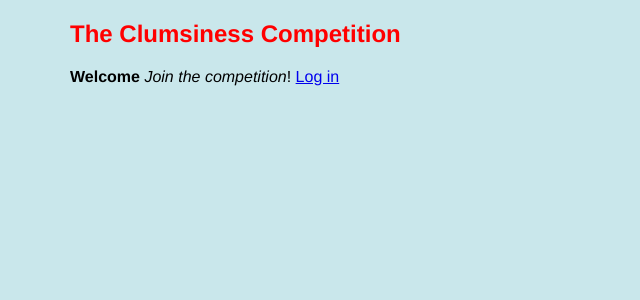
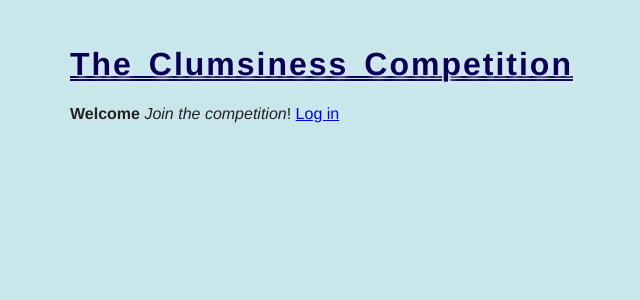
Before and after one commit to rautiais/t-h-ilykisa, a Flask app: page / in a window 1280 px wide. Shown: the top 300 px of the page, without its empty margins (210-850 px from the left). Run offline with Flask 3, Linux system fonts and the light colour scheme.

Commit message:
Started working on the css layout

```diff
--- a/static/main.css
+++ b/static/main.css
@@ -1,18 +1,50 @@
 body {
+    border: 2px black;
     margin: auto;
+    padding: 25px 50px;
     max-width: 45em;
     font-family: 'Helvetica', 'Arial', sans-serif;
     background: rgb(201, 231, 235);
+    color: rgb(36, 33, 33);
   }
 
 h1 {
-    color: blue;
+    color: rgb(9, 2, 84);
+    text-shadow: 2px 2px 5px rgb(227, 229, 255);
+    letter-spacing: 2px;
+    word-spacing: 5px;
+    text-decoration-line: underline;
+    text-decoration-color:  rgb(9, 2, 84);
+    text-decoration-thickness: auto;
+    text-decoration-style: double;
+    text-decoration-thickness: 1.5px;
   }
 
 h2 {
-    color: red;
+    color: rgb(9, 2, 84);
+}
+
+h3 {
+  color:  rgb(21, 12, 112);
 }
 
 p {
-    color: black;
+    color: rgb(36, 33, 33);
   }
+
+/* a {       linkit */
+  text-decoration: none;
+}
+
+.header {
+  background-color: #F1F1F1;
+  text-align: center;
+  padding: 20px;
+}
+
+div {
+  width: 300px;
+  margin: auto;
+  border: 1px solid red;
+  padding: 25px 50px 75px 100px;
+}
--- a/templates/index.html
+++ b/templates/index.html
@@ -6,9 +6,8 @@
     <link rel="stylesheet" href="{{ url_for('static', filename='/main.css') }}">
 </head>
 <body>
-    <h2>The Clumsiness Competition</h2>
+    <h1>The Clumsiness Competition</h1>
     <b>Welcome</b> <i>Join the competition</i>!
-
     {% if session.user_id %}
     <p>You are logged in {{ session.username }}</p>
     <a href="/info">About page</a>
```
